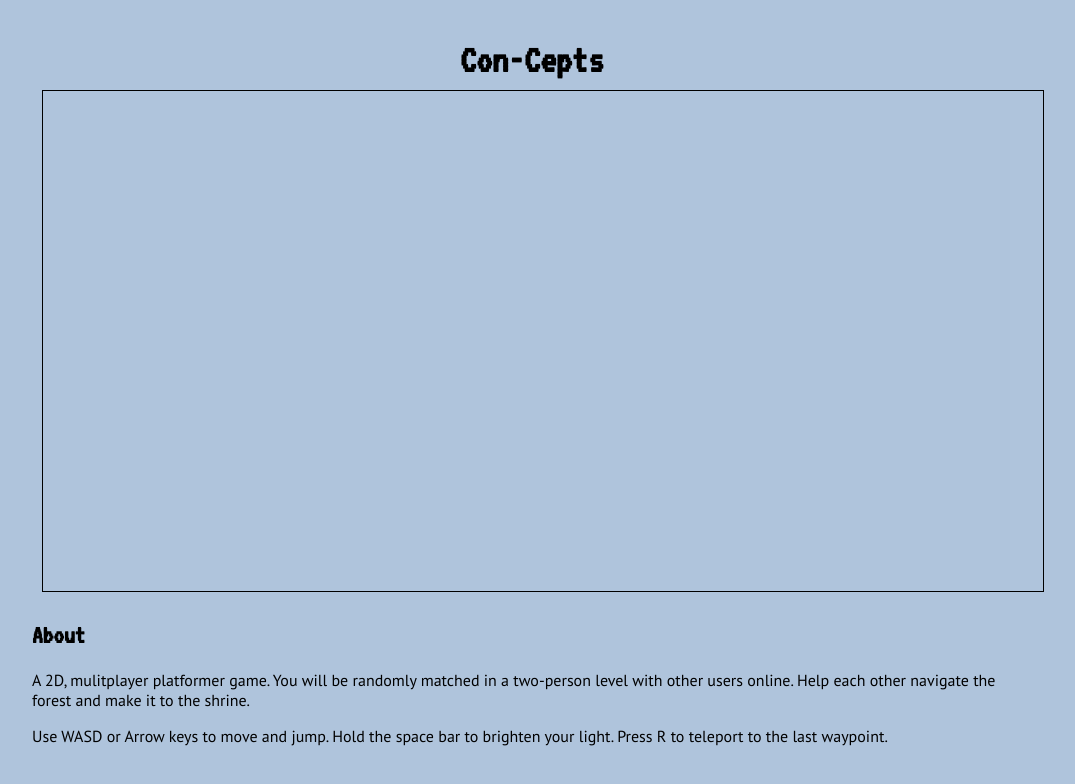
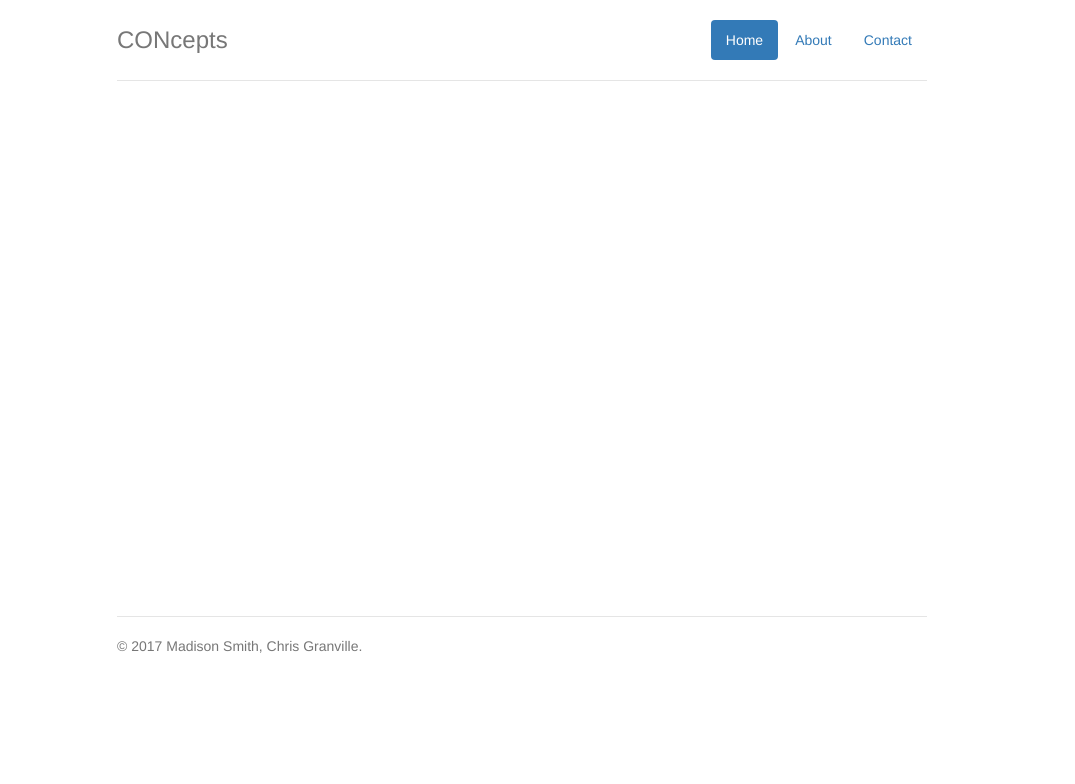
Before and after one commit to ms8565/con-cepts, a website: page hosted/index.html in a window 1280 px wide. Shown: the whole page, without its empty margins (118-1193 px from the left). Drawn offline with nearby package versions, Linux system fonts and the light colour scheme; files that its build step writes are made by us from their sources; no server answers.

Commit message:
Bootstrap and better mouse clicking -Implemented Bootstrap's CSS and JS -Mouse clicking is now centered around the canvas

```diff
--- a/hosted/compiled.js
+++ b/hosted/compiled.js
@@ -52,8 +52,7 @@ var answers = [];
 var question = "Question text";
 var ansNum = 0;
 
-//handler for mouse clicks
-var clickHandler = function clickHandler(e) {
+var onMouseDown = function onMouseDown(e) {
   console.log("x: " + e.x + ", y: " + e.y);
   var choice;
   if (e.x >= 563 && e.y >= 271 && e.x <= 843 && e.y <= 370) {
@@ -80,6 +79,8 @@ var init = function init() {
   canvas = document.querySelector('#canvas');
   ctx = canvas.getContext('2d');
 
+  canvas.onmousedown = onMouseDown;
+
   socket = io.connect();
 
   socket.on('joined', addUser);
@@ -91,8 +92,6 @@ var init = function init() {
 
     draw();
   });
-
-    document.body.addEventListener('mouseup', clickHandler);
 };
 
 window.onload = init;
--- /dev/null
+++ b/hosted/css/ie10-viewport-bug-workaround.css
@@ -0,0 +1,13 @@
+/*!
+ * IE10 viewport hack for Surface/desktop Windows 8 bug
+ * Copyright 2014-2015 Twitter, Inc.
+ * Licensed under MIT (https://github.com/twbs/bootstrap/blob/master/LICENSE)
+ */
+
+/*
+ * See the Getting Started docs for more information:
+ * http://getbootstrap.com/getting-started/#support-ie10-width
+ */
+@-ms-viewport     { width: device-width; }
+@-o-viewport      { width: device-width; }
+@viewport         { width: device-width; }
--- /dev/null
+++ b/hosted/css/jumbotron-narrow.css
@@ -0,0 +1,79 @@
+/* Space out content a bit */
+body {
+  padding-top: 20px;
+  padding-bottom: 20px;
+}
+
+/* Everything but the jumbotron gets side spacing for mobile first views */
+.header,
+.marketing,
+.footer {
+  padding-right: 15px;
+  padding-left: 15px;
+}
+
+/* Custom page header */
+.header {
+  padding-bottom: 20px;
+  border-bottom: 1px solid #e5e5e5;
+}
+/* Make the masthead heading the same height as the navigation */
+.header h3 {
+  margin-top: 0;
+  margin-bottom: 0;
+  line-height: 40px;
+}
+
+/* Custom page footer */
+.footer {
+  padding-top: 19px;
+  color: #777;
+  border-top: 1px solid #e5e5e5;
+}
+
+/* Customize container */
+@media (min-width: 768px) {
+  .container {
+    max-width: 730px;
+  }
+}
+.container-narrow > hr {
+  margin: 30px 0;
+}
+
+/* Main marketing message and sign up button */
+.jumbotron {
+  text-align: center;
+  border-bottom: 1px solid #e5e5e5;
+}
+.jumbotron .btn {
+  padding: 14px 24px;
+  font-size: 21px;
+}
+
+/* Supporting marketing content */
+.marketing {
+  margin: 40px 0;
+}
+.marketing p + h4 {
+  margin-top: 28px;
+}
+
+/* Responsive: Portrait tablets and up */
+@media screen and (min-width: 768px) {
+  /* Remove the padding we set earlier */
+  .header,
+  .marketing,
+  .footer {
+    padding-right: 0;
+    padding-left: 0;
+  }
+  /* Space out the masthead */
+  .header {
+    margin-bottom: 30px;
+  }
+  /* Remove the bottom border on the jumbotron for visual effect */
+  .jumbotron {
+    border-bottom: 0;
+  }
+}
--- a/hosted/index.html
+++ b/hosted/index.html
@@ -1,90 +1,66 @@
 <!DOCTYPE html>
 <html lang="en">
-<head>
-    <title>Spirit Lights</title>
-    <meta charset="utf-8"/>
+  <head>
+    <meta charset="utf-8">
+    <meta http-equiv="X-UA-Compatible" content="IE=edge">
+    <meta name="viewport" content="width=device-width, initial-scale=1">
+    <!-- The above 3 meta tags *must* come first in the head; any other head content must come *after* these tags -->
+    <meta name="description" content="">
+    <meta name="author" content="">
+    <link rel="icon" href="../../favicon.ico">
+
+    <title>CONcepts</title>
+
+    <!-- Bootstrap core CSS -->
+    <link href="/assets/css/bootstrap.min.css" rel="stylesheet">
+
+    <!-- IE10 viewport hack for Surface/desktop Windows 8 bug -->
+    <link href="/assets/css/ie10-viewport-bug-workaround.css" rel="stylesheet">
+
+    <!-- Custom styles for this template -->
+    <link href="/assets/css/jumbotron-narrow.css" rel="stylesheet">
+
+    <!-- Just for debugging purposes. Don't actually copy these 2 lines! -->
+    <!--[if lt IE 9]><script src="../../assets/js/ie8-responsive-file-warning.js"></script><![endif]-->
+    <script src="/assets/js/ie-emulation-modes-warning.js"></script>
+
+    <!-- HTML5 shim and Respond.js for IE8 support of HTML5 elements and media queries -->
+    <!--[if lt IE 9]>
+      <script src="https://oss.maxcdn.com/html5shiv/3.7.3/html5shiv.min.js"></script>
+      <script src="https://oss.maxcdn.com/respond/1.4.2/respond.min.js"></script>
+    <![endif]-->
+
     <link href="https://fonts.googleapis.com/css?family=PT+Sans|VT323" rel="stylesheet">
     <link href="https://fonts.googleapis.com/css?family=Architects+Daughter" rel="stylesheet">
-    <style>
-      html, body {
-        width: 100%;
-        min-width:1300px;
-        height: 100%;
-        margin: 0;
-        padding:0;
-        background-color:#afc4dc;
-        font-family: 'PT Sans', sans-serif;
-      }
+    <script src="/socket.io/socket.io.js"></script>
+	<script src="/assets/compiled.js"> </script>
 
-      canvas {
-        margin: 10px;
-        border: 1px solid black;
-      }
+  </head>
 
-      h1{
-        margin:0;
-        padding-top:1em;
-        font-family: 'VT323', monospace;
-        font-size:30pt;
-      }
-      h2{
-        font-family: 'VT323', monospace;
-        font-size:20pt;
-      }
+  <body>
 
-      .hidden {
-        display: none;
-      }
-      #container{
-        min-width:1000px;
-        position:relative;
-      }
-      #content{
-          min-width:1000px;
-          position:relative;
-          text-align:center;
-        }
-      #canvas-box{
-        position: absolute;
-        left: 0;
-        right: 0;
-        margin-left: auto;
-        margin-right: auto;
-        width: 1000px;
-      }
-      .infoBox{
-        position: absolute;
-        top: 600px;
-        left: 0;
-        right: 0;
-        margin-left: auto;
-        margin-right: auto;
-        width: 1000px;
-      }
+    <div class="container" style="max-width:840px;">
+      <div class="header clearfix">
+        <nav>
+          <ul class="nav nav-pills pull-right">
+            <li role="presentation" class="active"><a href="#">Home</a></li>
+            <li role="presentation"><a href="#">About</a></li>
+            <li role="presentation"><a href="#">Contact</a></li>
+          </ul>
+        </nav>
+        <h3 class="text-muted">CONcepts</h3>
+      </div>
+
+      <canvas id="canvas"  height="500" width="800">Please use an HTML 5 browser</canvas>
+
+      <footer class="footer">
+        <p>&copy; 2017 Madison Smith, Chris Granville.</p>
+      </footer>
+
+    </div> <!-- /container -->
 
 
-    </style>
-    <script src="/socket.io/socket.io.js"></script>
-	<script src="/assets/compiled.js"> </script>
-</head>
-<body>
-    <div id="container">
-    <div id="content">
-
-      <h1>Con-Cepts</h1>
-      <div id= "canvas-box">
-        <canvas id="canvas"  height="500" width="1000" style="position: absolute; top: 0px; left: 0px; z-index: 100;">Please use an HTML 5 browser</canvas>
-      </div>
-
-      </div>
-      <div class="infoBox">
-      <div class="info">
-        <h2>About</h2>
-        <p>A 2D, mulitplayer platformer game. You will be randomly matched in a two-person level with other users online. Help each other navigate the forest and make it to the shrine.</p>
-        <p>Use WASD or Arrow keys to move and jump. Hold the space bar to brighten your light. Press R to teleport to the last waypoint.</p>
-      </div>
-      </div>
-      </div>
-
-</body>
+    <!-- IE10 viewport hack for Surface/desktop Windows 8 bug -->
+    <script src="/assets/js/ie10-viewport-bug-workaround.js"></script>
+  </body>
 </html>
--- /dev/null
+++ b/hosted/js/ie-emulation-modes-warning.js
@@ -0,0 +1,51 @@
+// NOTICE!! DO NOT USE ANY OF THIS JAVASCRIPT
+// IT'S JUST JUNK FOR OUR DOCS!
+// ++++++++++++++++++++++++++++++++++++++++++
+/*!
+ * Copyright 2014-2015 Twitter, Inc.
+ *
+ * Licensed under the Creative Commons Attribution 3.0 Unported License. For
+ * details, see https://creativecommons.org/licenses/by/3.0/.
+ */
+// Intended to prevent false-positive bug reports about Bootstrap not working properly in old versions of IE due to folks testing using IE's unreliable emulation modes.
+(function () {
+  'use strict';
+
+  function emulatedIEMajorVersion() {
+    var groups = /MSIE ([0-9.]+)/.exec(window.navigator.userAgent)
+    if (groups === null) {
+      return null
+    }
+    var ieVersionNum = parseInt(groups[1], 10)
+    var ieMajorVersion = Math.floor(ieVersionNum)
+    return ieMajorVersion
+  }
+
+  function actualNonEmulatedIEMajorVersion() {
+    // Detects the actual version of IE in use, even if it's in an older-IE emulation mode.
+    // IE JavaScript conditional compilation docs: https://msdn.microsoft.com/library/121hztk3%28v=vs.94%29.aspx
+    // @cc_on docs: https://msdn.microsoft.com/library/8ka90k2e%28v=vs.94%29.aspx
+    var jscriptVersion = new Function('/*@cc_on return @_jscript_version; @*/')() // jshint ignore:line
+    if (jscriptVersion === undefined) {
+      return 11 // IE11+ not in emulation mode
+    }
+    if (jscriptVersion < 9) {
+      return 8 // IE8 (or lower; haven't tested on IE<8)
+    }
+    return jscriptVersion // IE9 or IE10 in any mode, or IE11 in non-IE11 mode
+  }
+
+  var ua = window.navigator.userAgent
+  if (ua.indexOf('Opera') > -1 || ua.indexOf('Presto') > -1) {
+    return // Opera, which might pretend to be IE
+  }
+  var emulated = emulatedIEMajorVersion()
+  if (emulated === null) {
+    return // Not IE
+  }
+  var nonEmulated = actualNonEmulatedIEMajorVersion()
+
+  if (emulated !== nonEmulated) {
+    window.alert('WARNING: You appear to be using IE' + nonEmulated + ' in IE' + emulated + ' emulation mode.\nIE emulation modes can behave significantly differently from ACTUAL older versions of IE.\nPLEASE DON\'T FILE BOOTSTRAP BUGS based on testing in IE emulation modes!')
+  }
+})();
--- /dev/null
+++ b/hosted/js/ie10-viewport-bug-workaround.js
@@ -0,0 +1,23 @@
+/*!
+ * IE10 viewport hack for Surface/desktop Windows 8 bug
+ * Copyright 2014-2015 Twitter, Inc.
+ * Licensed under MIT (https://github.com/twbs/bootstrap/blob/master/LICENSE)
+ */
+
+// See the Getting Started docs for more information:
+// http://getbootstrap.com/getting-started/#support-ie10-width
+
+(function () {
+  'use strict';
+
+  if (navigator.userAgent.match(/IEMobile\/10\.0/)) {
+    var msViewportStyle = document.createElement('style')
+    msViewportStyle.appendChild(
+      document.createTextNode(
+        '@-ms-viewport{width:auto!important}'
+      )
+    )
+    document.querySelector('head').appendChild(msViewportStyle)
+  }
+
+})();
--- a/server/app.js
+++ b/server/app.js
@@ -1,3 +1,5 @@
+
+
 const http = require('http');
 const path = require('path');
 const express = require('express');
--- a/server/classes/Player.js
+++ b/server/classes/Player.js
@@ -1,3 +1,5 @@
+
+
 // Player class
 class Player {
   constructor(hash) {
--- a/server/classes/Room.js
+++ b/server/classes/Room.js
@@ -1,3 +1,4 @@
+
 class Room {
   constructor(name) {
     this.name = name;
```
Also changed, not shown: client/main.js (+6 -5 lines), server/classes/Round.js (+6 -3 lines), server/sockets.js (+21 -21 lines). Lines whose indentation alone changed are shown as unchanged.
